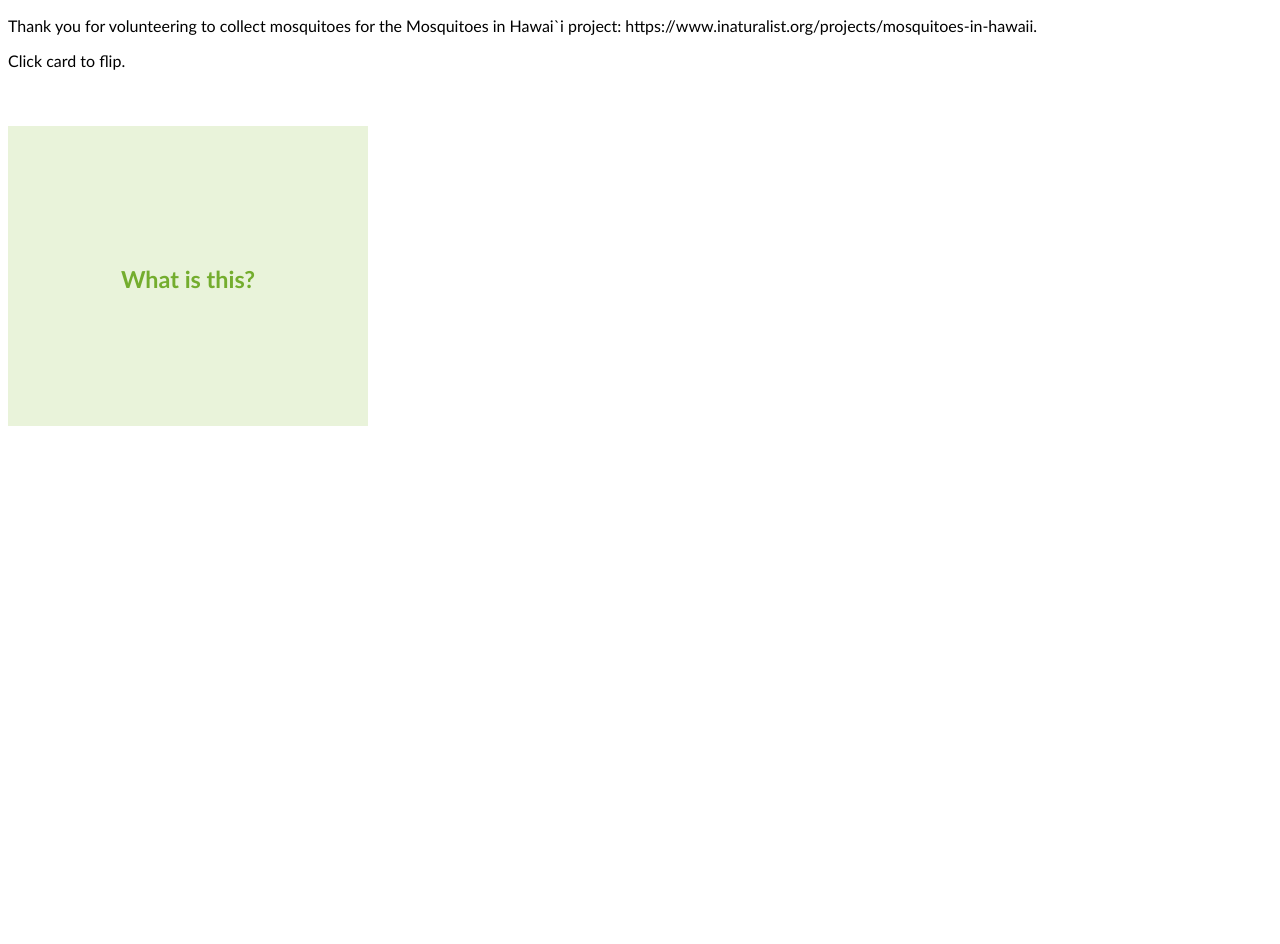
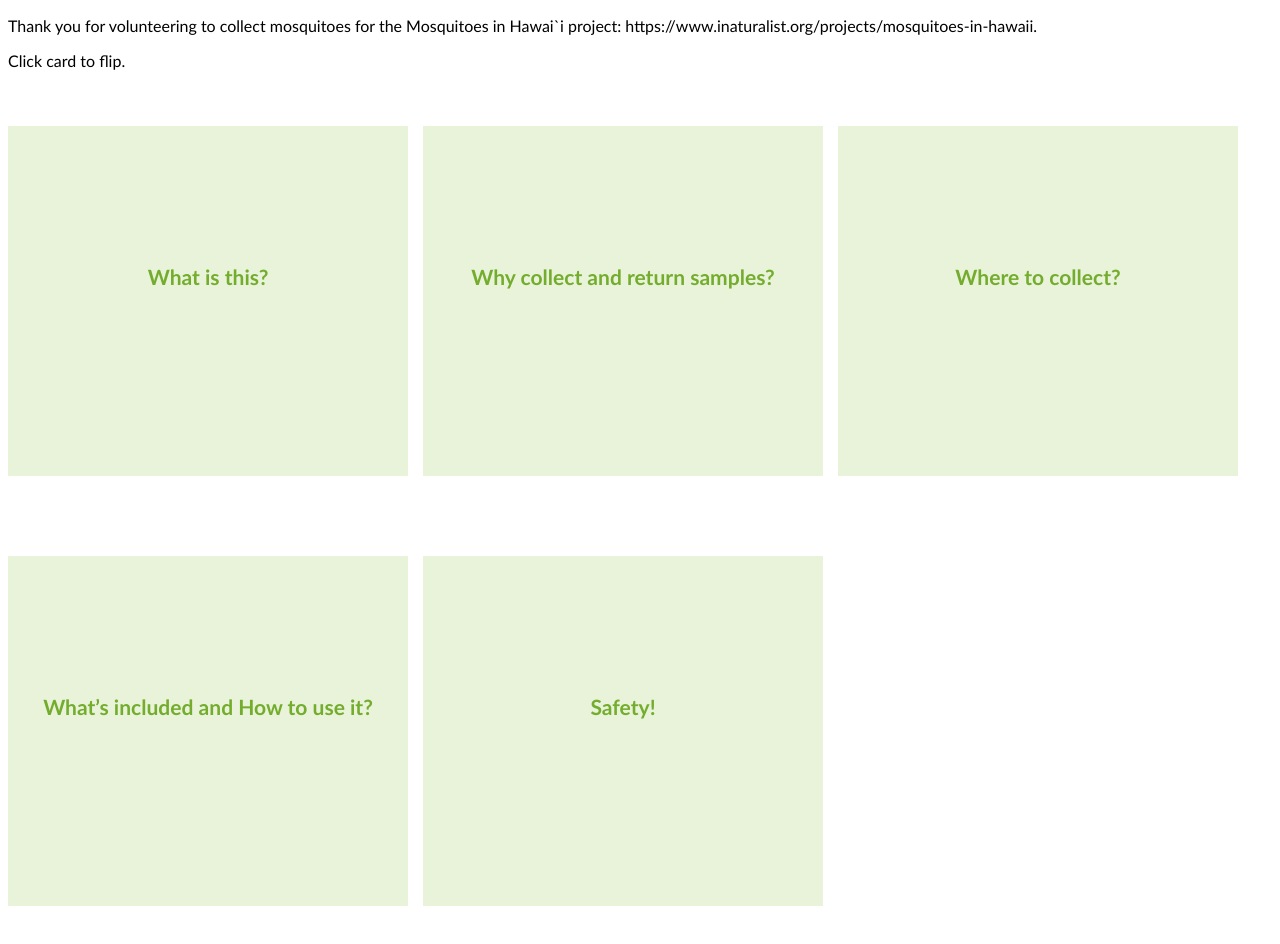
Before and after one commit to isemona/iMosquitoes, a plain HTML site: page kit.html in a window 1280 px wide. Before the commit the page ends 800 px from the top, so only its background shows below. Drawn offline with Linux system fonts and the light colour scheme.

Commit message:
added all flipcards

```diff
--- a/index.css
+++ b/index.css
@@ -5,11 +5,11 @@ body {
 .grid-container {
   display: inline-grid;
   grid-template-columns: auto auto auto;
-  grid-column-gap: 10px;
+  grid-column-gap: 15px;
 }
 .scene {
-  width: 360px;
-  height: 300px;
+  width: 400px;
+  height: 350px;
   margin: 40px 0;
   perspective: 600px;
 }
@@ -38,7 +38,7 @@ body {
   background: #E9F3DA;
   color: #74AD2E;
   font-weight: bold;
-  font-size: 20px;
+  font-size: 18px;
   line-height: 260px;
   text-align: center;
 }
@@ -48,13 +48,14 @@ body {
   color: #E9F3DA;
   transform: rotateY(180deg);
   text-align: -webkit-left;
+  font-size: 15px;
 }
 
 .content-text {
   margin: 0 auto;
-  padding-left: 25px;
-  padding-right: 25px;
-  padding-top: 15%;
+  padding-left: 17px;
+  padding-right: 17px;
+  padding-top: 7%;
   line-height: 1.5em;
 }
 
--- a/kit.html
+++ b/kit.html
@@ -22,22 +22,50 @@
         </div>
       </div>
 
-      <!-- <div>
-          <p>Why collect and return samples?</p>
-          <p>We have already collected over 1,000 photo-based records in the mosquitoes in Hawai`i project.  While over 80% of these pictures are readily identifiable we do not have any genetic information on these mosquitoes.  With your help we will be able to begin to characterize the likely source of these invasive insects and equally importantly discover and document any interesting microbes that they may be harboring.</p>
+      <div class="scene scene--card">
+        <div class="card">
+          <div class="card__face card__face--front">
+            <h3>Why collect and return samples?</h3>
+          </div>
+          <div class="card__face card__face--back">
+            <p class="content-text">We have already collected over 1,000 photo-based records in the mosquitoes in Hawai`i project. While over 80% of these pictures are readily identifiable we do not have any genetic information on these mosquitoes.  With your help we will be able to begin to characterize the likely source of these invasive insects and equally importantly discover and document any interesting microbes that they may be harboring.</p>
+          </div>
+        </div>
       </div>
-      <div>
-          <p>Where to collect?</p>
-          <p>As an active participant in the Mosquitoes in Hawai`i project we realize you have already document mosquitoes in your home location including knowledge of the watery habitats where you may find larvae, eggs and adults. But we haven’t yet gotten any samples returned from these sites.  After you have collected locally if you have transportation and the interest we welcome collections from all over the islands.  Note that the further apart your samples are, the more likely we will recover variable genetic signals.</p>
+
+      <div class="scene scene--card">
+        <div class="card">
+          <div class="card__face card__face--front">
+            <h3>Where to collect?</h3>
+          </div>
+          <div class="card__face card__face--back">
+            <p class="content-text">As an active participant in the Mosquitoes in Hawai`i project we realize you have already document mosquitoes in your home location including knowledge of the watery habitats where you may find larvae, eggs and adults. But we haven’t yet gotten any samples returned from these sites.  After you have collected locally if you have transportation and the interest we welcome collections from all over the islands.  Note that the further apart your samples are, the more likely we will recover variable genetic signals.</p>
+          </div>
+        </div>
       </div>
-      <div>
-          <p>What’s included and How to use it?</p>
-          <p>Each kit contains all you need to photo document any dead adult mosquito then save this mosquito in a pre-numbered bar-coded tube either RNA Shield (orange caps) or 80% Ethanol (green caps).  We are testing both types of preservative to see which ones work better when handled in the field and then returned via post. Below you will find listed all the materials provided as well as step-by-step instructions for sample return.</p>
+
+      <div class="scene scene--card">
+        <div class="card">
+          <div class="card__face card__face--front">
+            <h3>What’s included and How to use it?</h3>
+          </div>
+          <div class="card__face card__face--back">
+            <p class="content-text">Each kit contains all you need to photo document any dead adult mosquito then save this mosquito in a pre-numbered bar-coded tube either RNA Shield (orange caps) or 80% Ethanol (green caps).  We are testing both types of preservative to see which ones work better when handled in the field and then returned via post. Below you will find listed all the materials provided as well as step-by-step instructions for sample return.</p>
+          </div>
+        </div>
       </div>
-      <div>
-          <p>Safety!</p>
-          <p>As always, SAFETY first, the RNA Shield and 80% Ethanol are not especially toxic but also they are for children, please use gloves when handling and if you get any on you just wash off using soap and water.  For more information on each, please see the enclosed Material Data Safety Sheet.  Also, important, please follow good safety measures to avoid getting bitten, but when that pesky adult mosquito is trying to bite you, use the kit to capture it for science! Be advised we are testing out sample return and we really welcome your constructive feedback as we streamline the kits and directions. Thanks so much for your efforts!</p>
-      </div> -->
+
+      <div class="scene scene--card">
+        <div class="card">
+          <div class="card__face card__face--front">
+            <h3>Safety!</h3>
+          </div>
+          <div class="card__face card__face--back">
+            <p class="content-text">As always, SAFETY first, the RNA Shield and 80% Ethanol are not especially toxic but also they are for children, please use gloves when handling and if you get any on you just wash off using soap and water.  For more information on each, please see the enclosed Material Data Safety Sheet.  Also, important, please follow good safety measures to avoid getting bitten, but when that pesky adult mosquito is trying to bite you, use the kit to capture it for science! Be advised we are testing out sample return and we really welcome your constructive feedback as we streamline the kits and directions. Thanks so much for your efforts!</p>
+          </div>
+        </div>
+      </div>
+
     </div>
   </body>
   <script src="index.js"></script>
```
